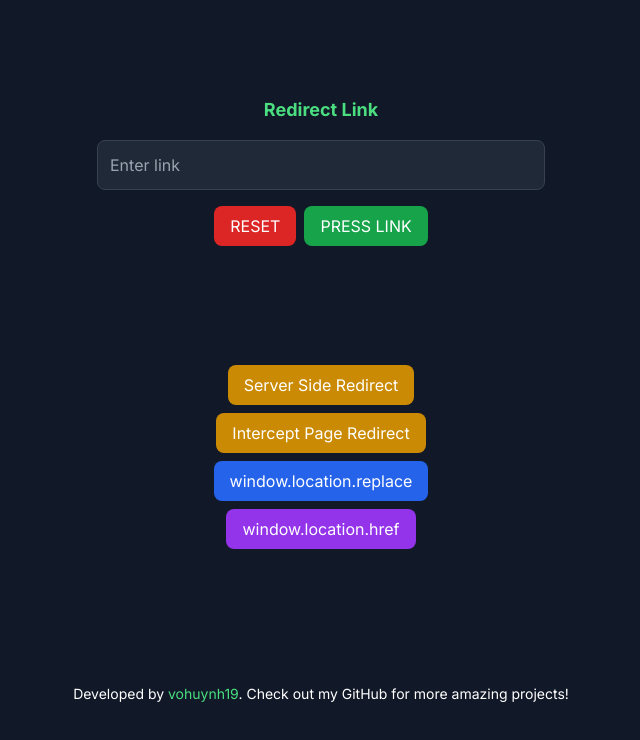
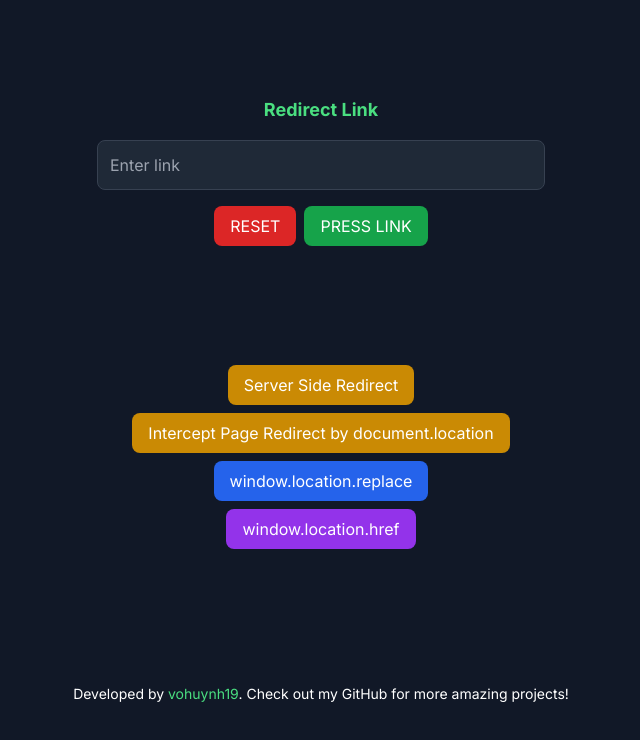
Before and after one commit to vohuynh19/redirect-browser-test, a Next.js app: page / in a window 1280 px wide. Shown: the top 740 px of the page, without its empty margins (319-959 px from the left). Built offline with nearby package versions, Linux system fonts and the light colour scheme.

Commit message:
fix: official support document location redirect

```diff
--- a/pages/index.tsx
+++ b/pages/index.tsx
@@ -62,7 +62,7 @@ export default function Home() {
           }
           className="bg-yellow-600 hover:bg-yellow-500 text-white rounded-lg px-4 py-2 transition"
         >
-          Intercept Page Redirect
+          Intercept Page Redirect by document.location
         </button>
 
         <button
--- a/pages/redirect.tsx
+++ b/pages/redirect.tsx
@@ -26,7 +26,12 @@ export default function RedirectPage() {
         <Script id="redirect-script">
           {`
             setTimeout(function(){
-                document.location = "https://test.links.banqup.com/payment?paymentId=f1131255";
+                function getQueryParam(param) {
+                  const urlParams = new URLSearchParams(window.location.search);
+                  return urlParams.get(param);
+                }
+                const link = getQueryParam('link');
+                document.location = link;
               }, 2000);
           `}
         </Script>
```
